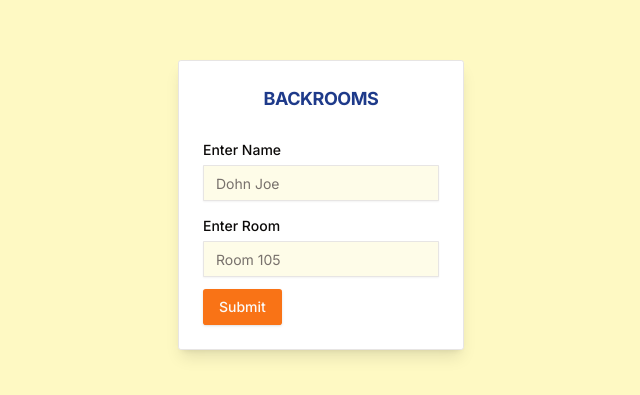
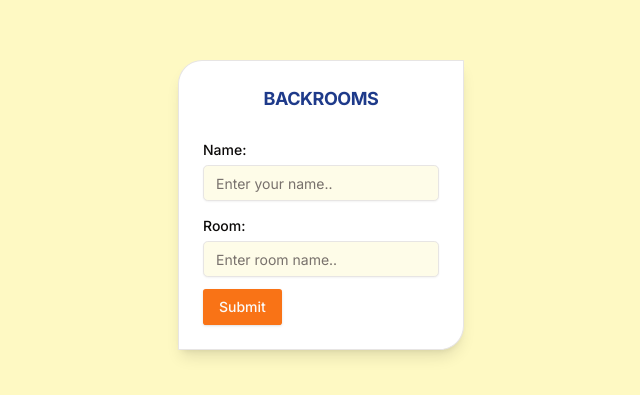
Before and after one commit to SupercoolKartik/Backrooms-Client, a Next.js app: page /entrance in a window 1280 px wide. Shown: the part 195-590 px from the top of the page, without its empty margins (319-959 px from the left). Built offline with nearby package versions, Linux system fonts and the light colour scheme.

Commit message:
Styled the entrance form and Chat messages

```diff
--- a/app/entrance/page.tsx
+++ b/app/entrance/page.tsx
@@ -61,7 +61,7 @@ const Entrance = () => {
 
   return (
     <main className="flex h-screen flex-col items-center justify-center bg-yellow-100">
-      <Card className="flex flex-col justify-center items-center rounded-md mx-0">
+      <Card className="flex flex-col justify-center items-center rounded-tr-sm rounded-bl-sm rounded-tl-3xl rounded-br-3xl mx-0">
         <CardHeader>
           <CardTitle className="text-blue-900 text-lg font-bold">
             BACKROOMS
@@ -77,12 +77,12 @@ const Entrance = () => {
                 render={({ field }) => (
                   <>
                     <FormItem>
-                      <FormLabel>Enter Name</FormLabel>
+                      <FormLabel>Name:</FormLabel>
                       <FormControl>
                         <Input
-                          className="bg-yellow-50 rounded-sm"
+                          className="bg-yellow-50 rounded-lg"
                           type="text"
-                          placeholder="Dohn Joe"
+                          placeholder="Enter your name.."
                           {...field}
                         />
                       </FormControl>
@@ -98,12 +98,12 @@ const Entrance = () => {
                 render={({ field }) => (
                   <>
                     <FormItem>
-                      <FormLabel>Enter Room</FormLabel>
+                      <FormLabel>Room:</FormLabel>
                       <FormControl>
                         <Input
-                          className="bg-yellow-50 rounded-sm"
+                          className="bg-yellow-50 rounded-lg"
                           type="text"
-                          placeholder="Room 105"
+                          placeholder="Enter room name.."
                           {...field}
                         />
                       </FormControl>
--- a/app/rooms/page.tsx
+++ b/app/rooms/page.tsx
@@ -132,7 +132,7 @@ const Room = () => {
       if (room === ls_room) {
         const item = document.createElement("li");
         item.className =
-          "w-3/4 flex flex-col bg-blue-200 justify-start self-start right-2  my-1 py-2 px-2 ms-2 rounded-lg shadow-md";
+          "md:mr-36 sm:mr-20 mr-10 flex flex-col bg-blue-100 justify-start self-start right-2  my-1 py-2 px-2 ms-2 rounded-xl rounded-tl-none shadow-md";
 
         //add sender name to the chat
         const sender = document.createElement("span");
@@ -144,14 +144,14 @@ const Room = () => {
         //add the message send by room members
         const textArea = document.createElement("span");
         textArea.textContent = message;
-        textArea.className = "flex justify-start text-black font-semibold";
+        textArea.className = "flex justify-start text-black font-semibold pe-3";
         item.appendChild(textArea);
 
         //add the time at which the message is sent
         const date = document.createElement("span");
         date.textContent = getTime();
         date.className =
-          "flex justify-start text-sm font-semibold text-red-500  bottom-0";
+          "flex justify-start text-xs font-serif text-red-500 bottom-0";
         item.appendChild(date);
         if (messagesRef.current) messagesRef.current.appendChild(item);
         // scrollToBottom();
@@ -164,7 +164,7 @@ const Room = () => {
       if (room === ls_room) {
         const item = document.createElement("li");
         item.className =
-          "w-3/4 flex flex-col bg-blue-200 justify-end self-end right-2  my-1 py-1 px-2 me-2 rounded-lg shadow-md";
+          "md:ml-36 sm:ml-20 ml-10 flex flex-col bg-blue-100 justify-end self-end right-2 my-1 py-1 px-2 me-2 rounded-xl rounded-tr-none shadow-md";
 
         //add sender name ("You") to the chat
         const sender = document.createElement("span");
@@ -176,14 +176,14 @@ const Room = () => {
         //add the message send by you
         const textArea = document.createElement("span");
         textArea.textContent = message;
-        textArea.className = "flex justify-end text-black font-semibold";
+        textArea.className = "flex justify-end text-black font-semibold ps-3";
         item.appendChild(textArea);
 
         //add the time at which the message is sent
         const date = document.createElement("span");
         date.textContent = getTime();
         date.className =
-          "flex justify-end text-sm font-semibold text-red-500  bottom-0";
+          "flex justify-end text-xs font-serif text-red-500  bottom-0";
         item.appendChild(date);
         if (messagesRef.current) messagesRef.current.appendChild(item);
         // scrollToBottom();
@@ -219,7 +219,7 @@ const Room = () => {
 
   return (
     <div className="flex flex-col h-screen ">
-      <NavigationMenu className="sticky top-0 bg-yellow-600 flex justify-between items-center px-3  rounded-bl-md rounded-br-md shadow-2xl ">
+      <NavigationMenu className="sticky  top-0 bg-yellow-600 flex justify-between items-center px-3  rounded-bl-md rounded-br-md shadow-2xl ">
         {/* Logo */}
         <div className="py-2">
           <div className="flex flex-col text-blue-950 font-bold  text-xl">
```
